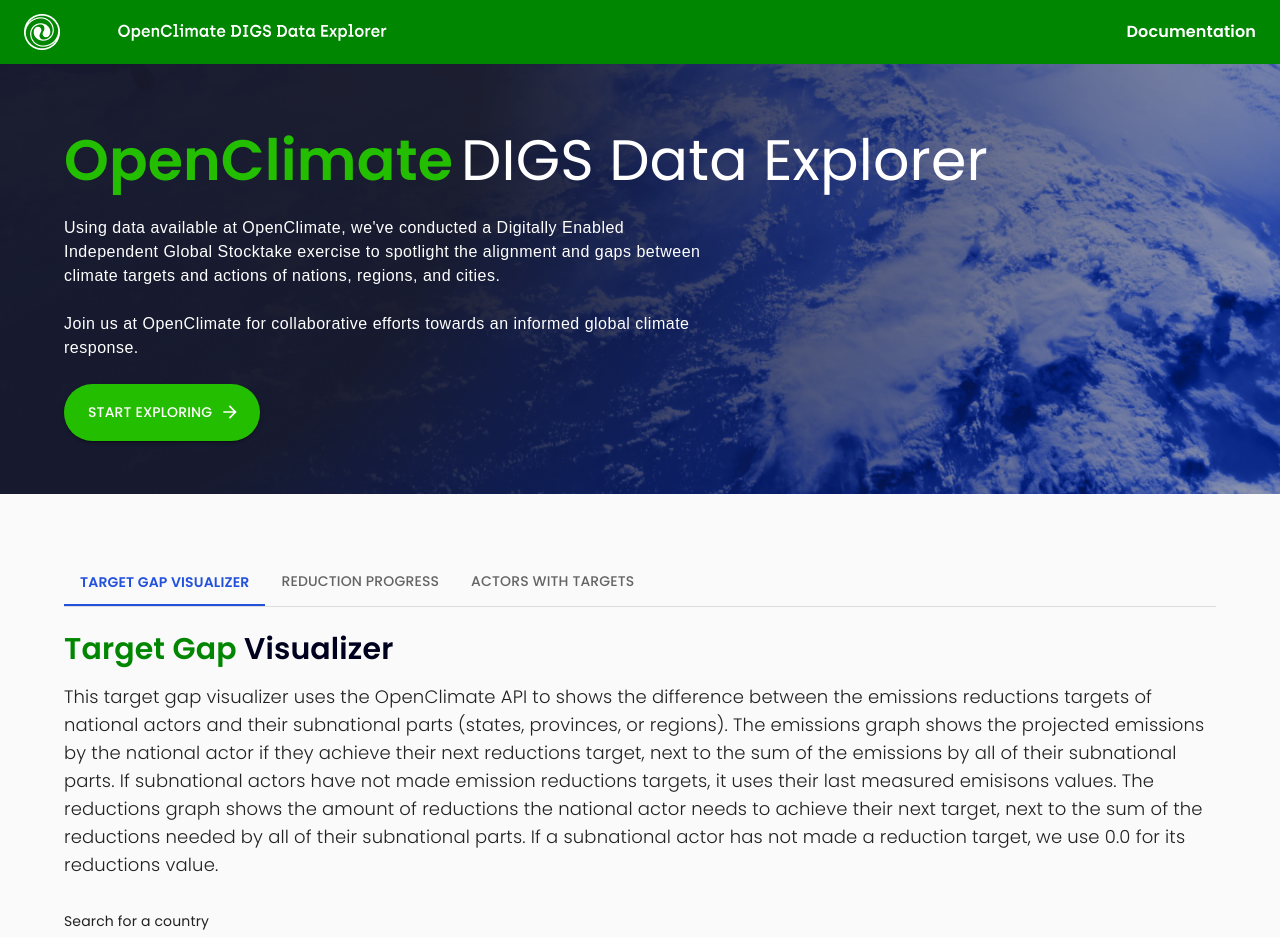
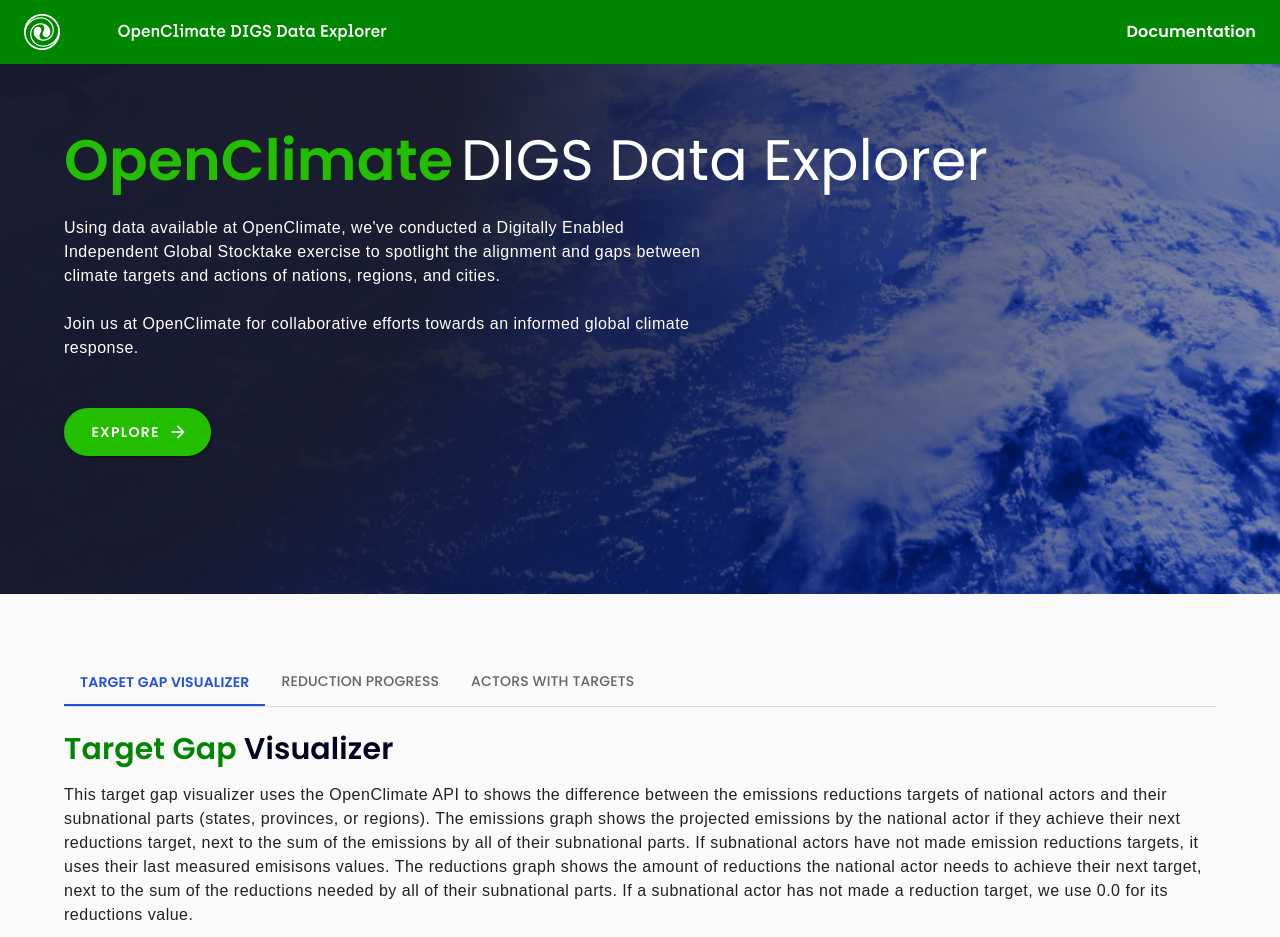
Before and after one commit to Open-Earth-Foundation/target-gap, a Next.js app: page / in a window 1280 px wide. Shown: the top 937 px of the page. Built offline with nearby package versions, Linux system fonts and the light colour scheme.

Commit message:
fix: hero height for desktop bodytextbox styling, homepage button style

```diff
--- a/src/app/page.tsx
+++ b/src/app/page.tsx
@@ -71,11 +71,11 @@ export default function Home() {
       <Hero>
         <Button
           variant="contained"
-          className="rounded-full px-6 py-4 text-white"
+          className="rounded-full font-bold leading-[16px] tracking-[1.25px] px-6 py-4 text-white h-[48px] w-[147px]"
           color="secondary"
           endIcon={<ArrowForward />}
           onClick={scrollToContent}>
-          Start Exploring
+          Explore
         </Button>
       </Hero>
       <div
--- a/src/components/header/Hero.tsx
+++ b/src/components/header/Hero.tsx
@@ -11,7 +11,7 @@ export default function Hero({ children }: { children: ReactNode }) {
         fill
         className="absolute inset-0 object-cover"
       />
-      <div className="relative z-10 px-[16px] py-[32px] md:p-16 pb-36 max-w-[1440px] mx-auto h-[430px]">
+      <div className="relative z-10 px-[16px] py-[32px] md:p-16 pb-36 max-w-[1440px] mx-auto h-[430px] md:h-[530px]">
         <Box className="pb-[24px] md:flex gap-2">
           <Typography
             color="#24BE00"
@@ -66,7 +66,7 @@ export default function Hero({ children }: { children: ReactNode }) {
           letterSpacing="0.5px"
           fontStyle="normal"
           lineHeight="16px"
-          className="mb-[24px] w-[245px] md:w-[656px] text-white">
+          className="mb-[24px] md:mb-[48px] w-[245px] md:w-[656px] text-white">
           Using data available at OpenClimate, we&apos;ve conducted a Digitally
           Enabled Independent Global Stocktake exercise to spotlight the
           alignment and gaps between climate targets and actions of nations,
--- a/src/components/sections/TextBox.tsx
+++ b/src/components/sections/TextBox.tsx
@@ -1,5 +1,6 @@
 "use client";
 
+import { Typography } from "@mui/material";
 import React, { FC } from "react";
 
 interface HeroProps {
@@ -15,7 +16,25 @@ const TextBox: FC<HeroProps> = ({ description, coloredTitle, otherTitle }) => {
         <span className="text-[#008600]">{coloredTitle}</span>{" "}
         <span className="text-[#00001F]">{otherTitle}</span>
       </h1>
-      <p className="text-lg font-light pb-8">{description}</p>
+      <Typography
+        variant="body2"
+        fontFamily="sans-serif"
+        sx={{
+          fontSize: {
+            xs: "12px",
+            md: "16px",
+          },
+          lineHeight: {
+            xs: "16px",
+            md: "24px",
+          },
+        }}
+        fontStyle="normal"
+        fontWeight="400"
+        letterSpacing="0.5px"
+        className="pb-8">
+        {description}
+      </Typography>
     </div>
   );
 };
```
